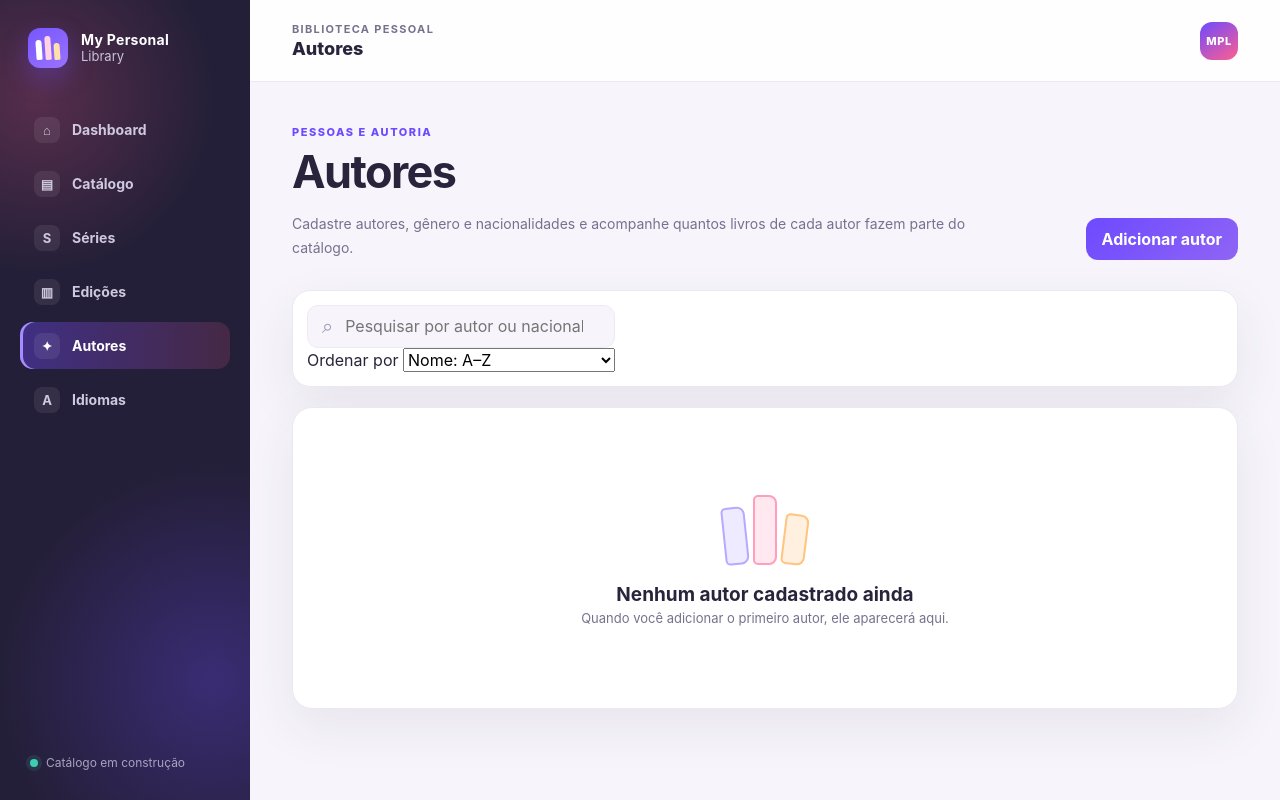
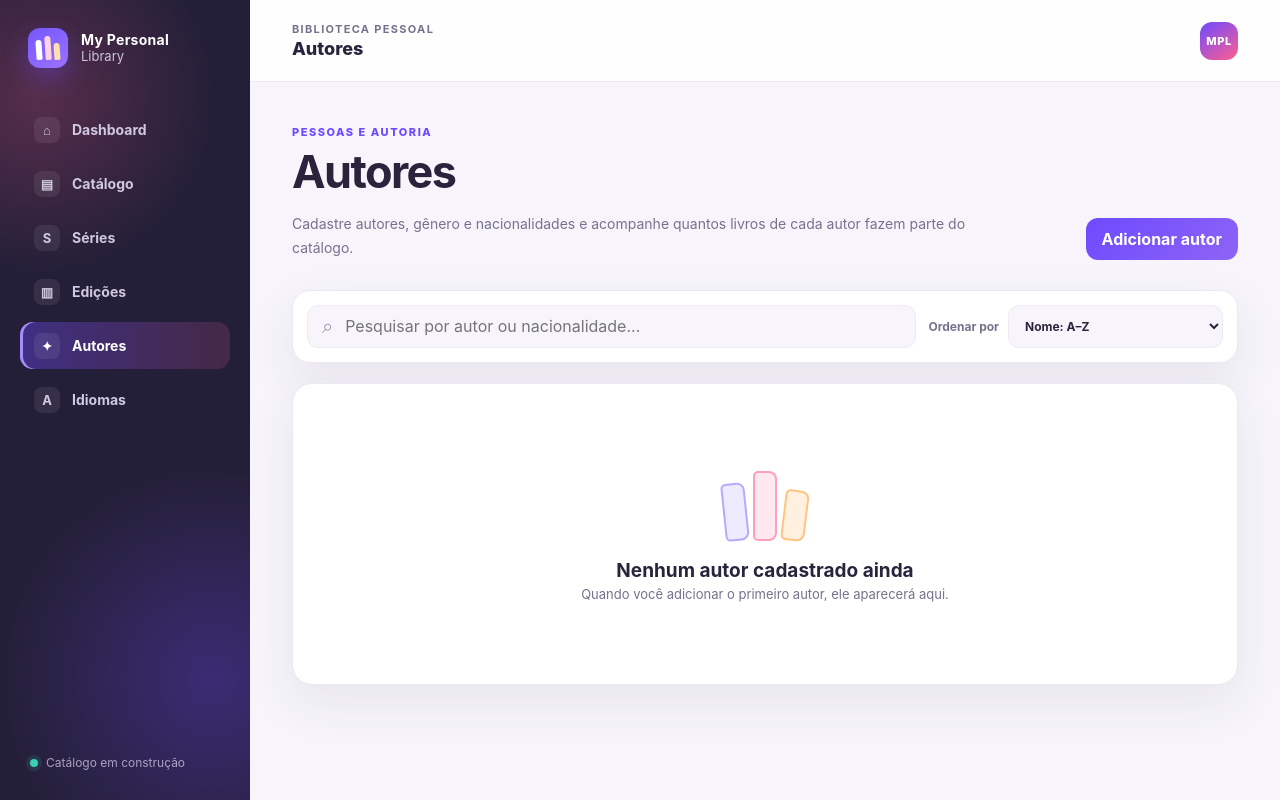
Before and after one commit to clice/my-personal-library, a Django app: page /authors/ in a window 1280 px wide. Run offline with Django 5.2, Linux system fonts and the light colour scheme; data comes from the database, SQL or seed files in the repository; data that the repository does not hold is empty.

Commit message:
style: add author sorting and pagination controls

```diff
--- a/static/css/app.css
+++ b/static/css/app.css
@@ -1012,3 +1012,122 @@ select {
     text-align: center;
     font-size: 12px;
 }
+
+
+.authors-toolbar {
+    display: block;
+}
+
+.authors-controls {
+    display: grid;
+    grid-template-columns: minmax(260px, 1fr) auto;
+    gap: 12px;
+    align-items: center;
+}
+
+.sort-control {
+    display: flex;
+    align-items: center;
+    gap: 9px;
+    color: var(--muted);
+    font-size: 12px;
+    font-weight: 750;
+    white-space: nowrap;
+}
+
+.sort-control select {
+    min-height: 43px;
+    padding: 0 34px 0 12px;
+    border: 1px solid #eeeaf5;
+    border-radius: 11px;
+    color: var(--ink);
+    background: var(--canvas);
+    outline: 0;
+    cursor: pointer;
+}
+
+.sort-control select:focus {
+    border-color: #9f8aff;
+    box-shadow: 0 0 0 3px rgba(109,74,255,.1);
+}
+
+.table-meta {
+    padding: 14px 20px 0;
+    color: var(--muted);
+    font-size: 11px;
+    font-weight: 700;
+}
+
+.gender-pill {
+    display: inline-flex;
+    padding: 5px 9px;
+    border-radius: 999px;
+    background: #f2eff8;
+    color: #625b74;
+    font-size: 11px;
+    font-weight: 800;
+}
+
+.pagination {
+    padding: 18px 20px;
+    display: flex;
+    align-items: center;
+    justify-content: center;
+    gap: 10px;
+    border-top: 1px solid var(--line);
+}
+
+.pagination-pages {
+    display: flex;
+    flex-wrap: wrap;
+    justify-content: center;
+    gap: 5px;
+}
+
+.pagination-button,
+.pagination-page {
+    min-width: 34px;
+    height: 34px;
+    padding: 0 9px;
+    display: inline-flex;
+    align-items: center;
+    justify-content: center;
+    border: 1px solid var(--line);
+    border-radius: 9px;
+    background: #fff;
+    color: var(--muted);
+    font-size: 12px;
+    font-weight: 800;
+}
+
+.pagination-page:hover,
+.pagination-button:hover {
+    border-color: #cfc4ff;
+    color: var(--purple);
+    background: var(--purple-soft);
+}
+
+.pagination-page.is-active {
+    border-color: var(--purple);
+    color: #fff;
+    background: var(--purple);
+}
+
+.pagination-button.is-disabled {
+    opacity: .35;
+    pointer-events: none;
+}
+
+@media (max-width: 760px) {
+    .authors-controls {
+        grid-template-columns: 1fr;
+    }
+
+    .sort-control {
+        justify-content: space-between;
+    }
+
+    .sort-control select {
+        flex: 1;
+    }
+}
```
